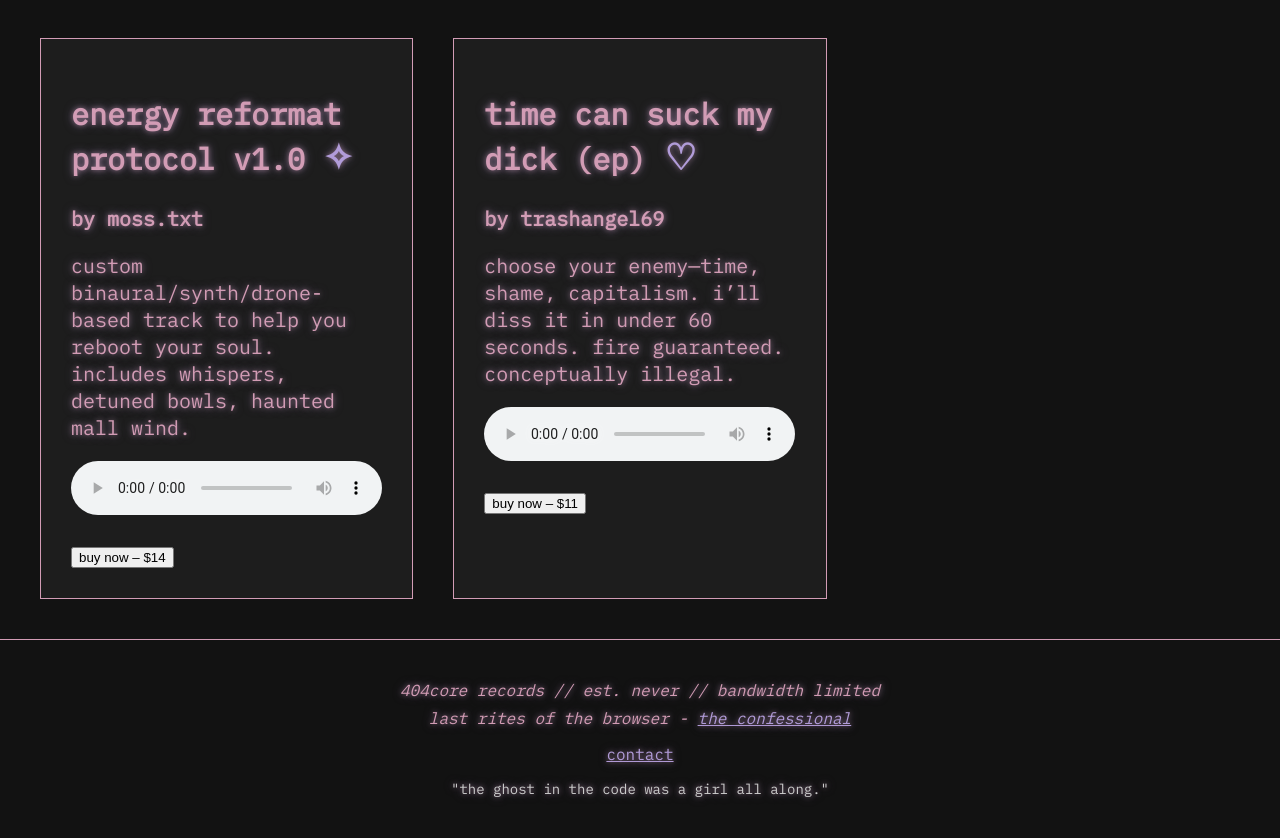
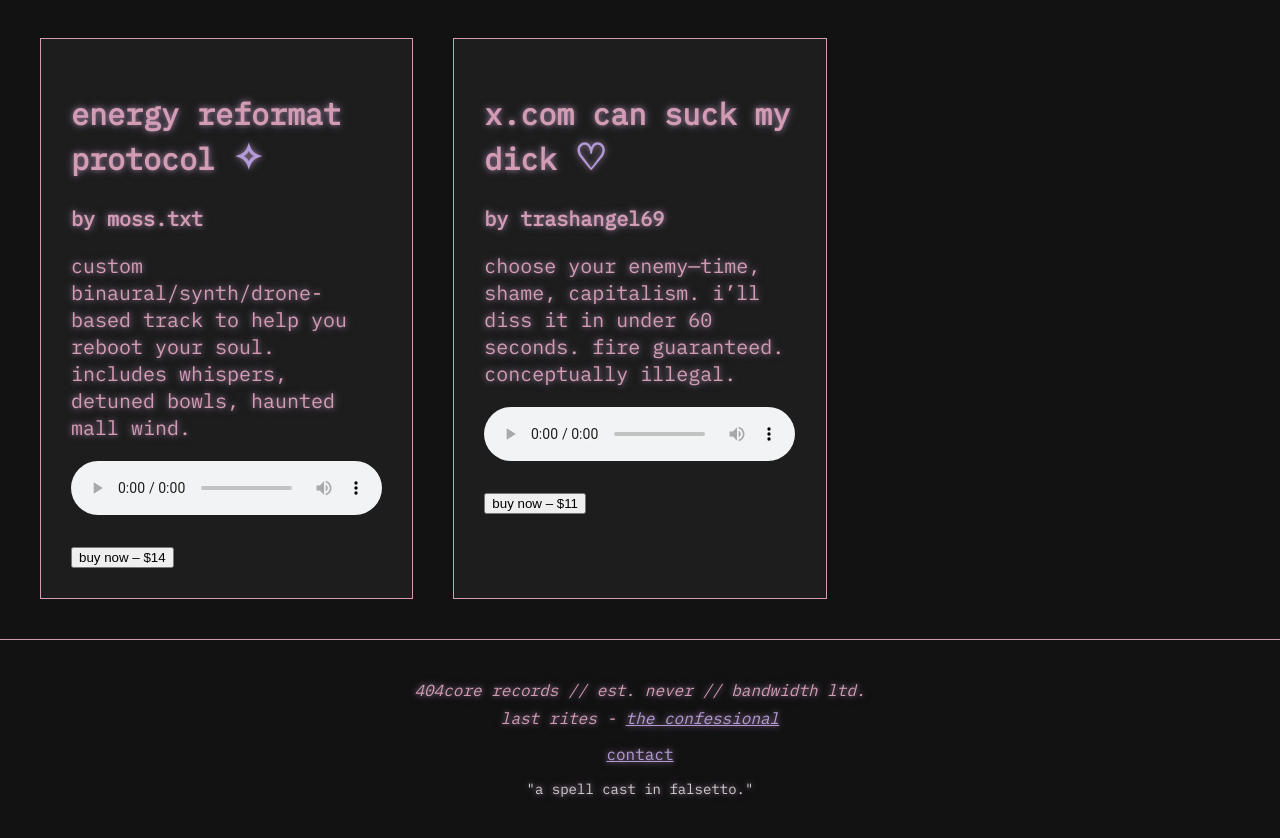
Before and after one commit to tearaglass/404core, a plain HTML site: page index.html in a window 1280 px wide. Shown: the part 858-1696 px from the top of the page. Drawn offline with Linux system fonts and the light colour scheme.

Commit message:
lil tweakies

```diff
--- a/index.html
+++ b/index.html
@@ -20,7 +20,7 @@
 
   <section id="catalog" role="main" aria-label="catalog">
     <div class="card">
-      <h2>remix_ur_breakdown.zip <span class="sparkles">✧</span></h2>
+      <h2>remix_ur_breakdown <span class="sparkles">✧</span></h2>
       <p><strong>by error_baby</strong></p>
       <p class="desc">send me your cursed voice memo. i’ll turn it into a full-blown experimental banger. noise, glitch, ambient trap—whatever the chaos needs.</p>
       <audio controls src="samples/error_baby_sample.mp3" aria-label="sample audio for remix_ur_breakdown"></audio>
@@ -32,7 +32,7 @@
     </div>
 
     <div class="card">
-      <h2>daily prophecies vol. 3 <span class="sparkles">♡</span></h2>
+      <h2>daily prophecies <span class="sparkles">♡</span></h2>
       <p><strong>by babygoth oracle</strong></p>
       <p class="desc">affirmation mp3s that start gentle and end cursed. 3-day streak = reality shift.</p>
       <audio controls src="samples/babygoth_sample.mp3" aria-label="sample audio for daily prophecies vol. 3"></audio>
@@ -56,7 +56,7 @@
     </div>
 
     <div class="card">
-      <h2>energy reformat protocol v1.0 <span class="sparkles">✧</span></h2>
+      <h2>energy reformat protocol <span class="sparkles">✧</span></h2>
       <p><strong>by moss.txt</strong></p>
       <p class="desc">custom binaural/synth/drone-based track to help you reboot your soul. includes whispers, detuned bowls, haunted mall wind.</p>
       <audio controls src="samples/moss_sample.mp3" aria-label="sample audio for energy reformat protocol v1.0"></audio>
@@ -68,7 +68,7 @@
     </div>
 
     <div class="card">
-      <h2>time can suck my dick (ep) <span class="sparkles">♡</span></h2>
+      <h2>x.com can suck my dick <span class="sparkles">♡</span></h2>
       <p><strong>by trashangel69</strong></p>
       <p class="desc">choose your enemy—time, shame, capitalism. i’ll diss it in under 60 seconds. fire guaranteed. conceptually illegal.</p>
       <audio controls src="samples/trashangel_sample.mp3" aria-label="sample audio for time can suck my dick ep"></audio>
@@ -81,10 +81,10 @@
   </section>
 
   <footer aria-label="site footer">
-    <p class="ritual">404core records // est. never // bandwidth limited</p>
-    <p class="ritual">last rites of the browser - <a href="secret.html" class="easter-egg">the confessional</a></p>
+    <p class="ritual">404core records // est. never // bandwidth ltd.</p>
+    <p class="ritual">last rites - <a href="secret.html" class="easter-egg">the confessional</a></p>
     <p><a href="mailto:transmissions@404core.biz">contact</a></p>
-    <p class="poetic">"the ghost in the code was a girl all along."</p>
+    <p class="poetic">"a spell cast in falsetto."</p>
   </footer>
 
   <script src="script.js"></script>
```
